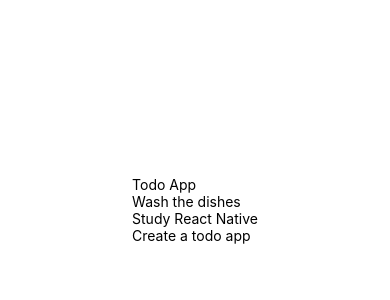
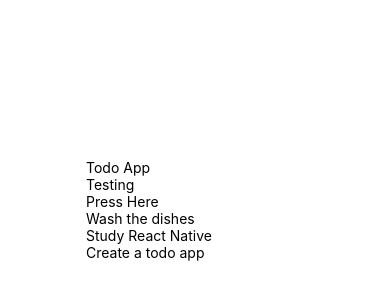
Before and after one commit to vinilsilv/react-native-study, a React Native app in the folder firstExpoProject/: screen / in a window 390 px wide. Shown: the part 212-512 px from the top of the page. Built offline with nearby package versions, Linux system fonts and the light colour scheme.

Commit message:
[first project]: Adding a button to add new todos

```diff
--- a/firstExpoProject/components/TodoApp.js
+++ b/firstExpoProject/components/TodoApp.js
@@ -1,5 +1,5 @@
 import React from "react";
-import { View } from "react-native";
+import { Text, TextInput, TouchableOpacity, View } from "react-native";
 import Title from "./Title";
 import { TodoList } from "./TodoList";
 
@@ -7,17 +7,48 @@
   constructor() {
     super()
 
+    this.handleTextInput = this.handleTextInput.bind(this)
+    this.addTodo = this.addTodo.bind(this)
+
     this.state = {
-      todos: ['Wash the dishes', 'Study React Native', 'Create a todo app']
+      todos: ['Wash the dishes', 'Study React Native', 'Create a todo app'],
+      text: 'Testing'
     }
   }
 
+
+  handleTextInput = (text) => this.setState({ text })
+
+  addTodo = async () => {
+    if(this.state.text === '')
+      return
+
+    this.setState(state => ({
+      todos: [
+        ...state.todos,
+        state.text
+      ]
+    }))
+
+    this.setState({ text: '' })
+    console.log(this.state.todos)
+  }
+
   render() {
-    const { todos } = this.state
+    const { todos, text } = this.state
 
     return (
       <View>
         <Title text={"Todo App"} />
+        <View>
+          <TextInput
+            onChangeText={this.handleTextInput}
+            value={text}
+          />
+          <TouchableOpacity onPress={() => this.addTodo()}>
+            <Text>Press Here</Text>
+          </TouchableOpacity>
+        </View>
         <TodoList todos={todos} />
       </View>
     )
--- a/firstExpoProject/components/TodoList.js
+++ b/firstExpoProject/components/TodoList.js
@@ -2,26 +2,20 @@
 import { Text } from "react-native";
 
 export class TodoList extends React.Component {
-  constructor(props){
+  constructor(props) {
     super(props)
 
-    this.state = {
-      todos: this.props.todos
-    }
   }
 
-  getTodos(todos) {
-    return todos.map(el => {
-      return <Text key={el}>{el}</Text>
+  getTodos = (todos) =>
+    todos.map((todo, i) => {
+      return <Text key={i}>{todo}</Text>
     })
-  }
+
 
   render() {
-    const {todos} = this.state
-
-
     return (
-      this.getTodos(todos)
+      this.getTodos(this.props.todos)
     )
   }
 }
```
